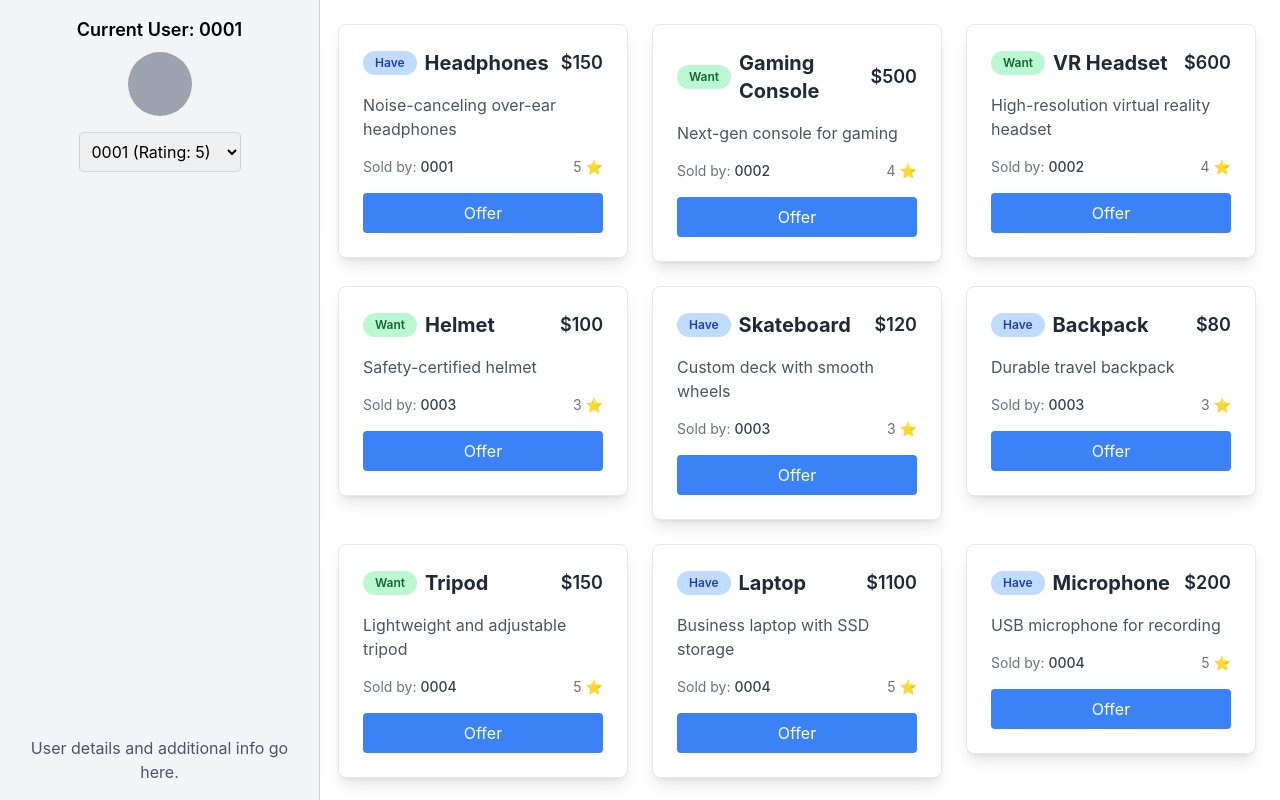
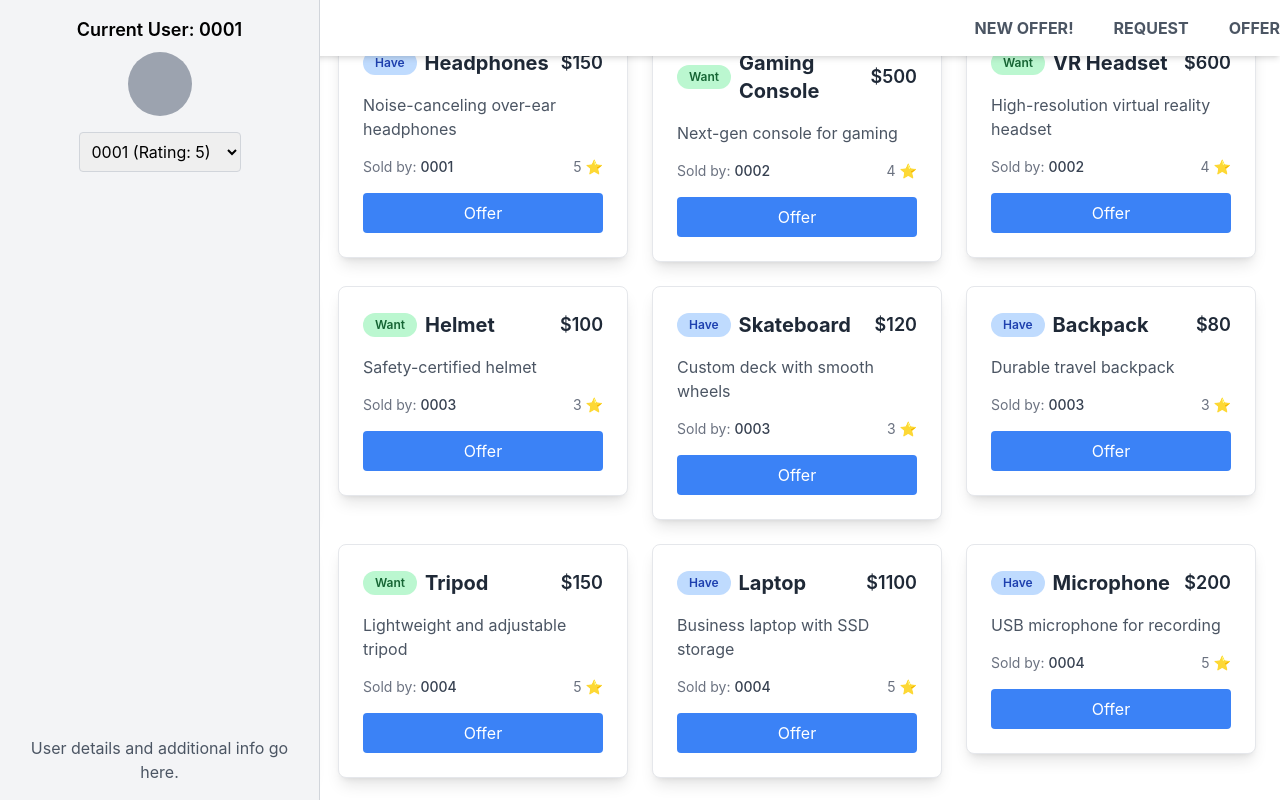
Before and after one commit to Neutron02/CS-Capstone, a React (Create React App) app in the folder cscapstone/: page /newoffer in a window 1280 px wide. Shown: the top 800 px of the page. Built offline with nearby package versions, Linux system fonts and the light colour scheme.

Commit message:
Integrated main branch updates and fixed Navbar display issue

```diff
--- /dev/null
+++ b/cscapstone/src/Components/Navbar.js
@@ -0,0 +1,32 @@
+import React from "react";
+
+function Navbar() {
+    return (
+        <nav className="fixed top-0 w-full bg-white shadow-md">
+            <div className="container mx-auto py-3 flex justify-between items-center">
+                <div className="text-2xl font-bold text-blue-600">
+                    <a href="/">We Find It</a>
+                </div>
+                <ul className="flex space-x-10 list-none">
+                    <li>
+                        <a href="/newoffer" className="text-gray-600 font-bold hover:text-blue-600 transition-colors duration-200">
+                            NEW OFFER!
+                        </a>
+                    </li>
+                    <li>
+                        <a href="/request" className="text-gray-600 font-bold hover:text-blue-600 transition-colors duration-200">
+                            REQUEST
+                        </a>
+                    </li>
+                    <li>
+                        <a href="/offer" className="text-gray-600 font-bold hover:text-blue-600 transition-colors duration-200">
+                            OFFER
+                        </a>
+                    </li>
+                </ul>
+            </div>
+        </nav>
+    );
+};
+
+export default Navbar;
--- a/cscapstone/src/Components/UserPage.js
+++ b/cscapstone/src/Components/UserPage.js
@@ -2,6 +2,7 @@ import React from 'react';
 import { useParams, useNavigate } from 'react-router-dom';
 import mockMarketplaceData from '../data/MarketplaceData';
 import Sidebar from './Sidebar';
+import Navbar from './Navbar';
 import MarketplaceGrid from './MarketplaceGrid';
 
 const UserPage = () => {
@@ -31,6 +32,7 @@ const UserPage = () => {
         onUserSelect={handleUserSelect}
       />
       <MarketplaceGrid onOffer={handleOffer} />
+      <Navbar />
     </div>
   );
 };
```
